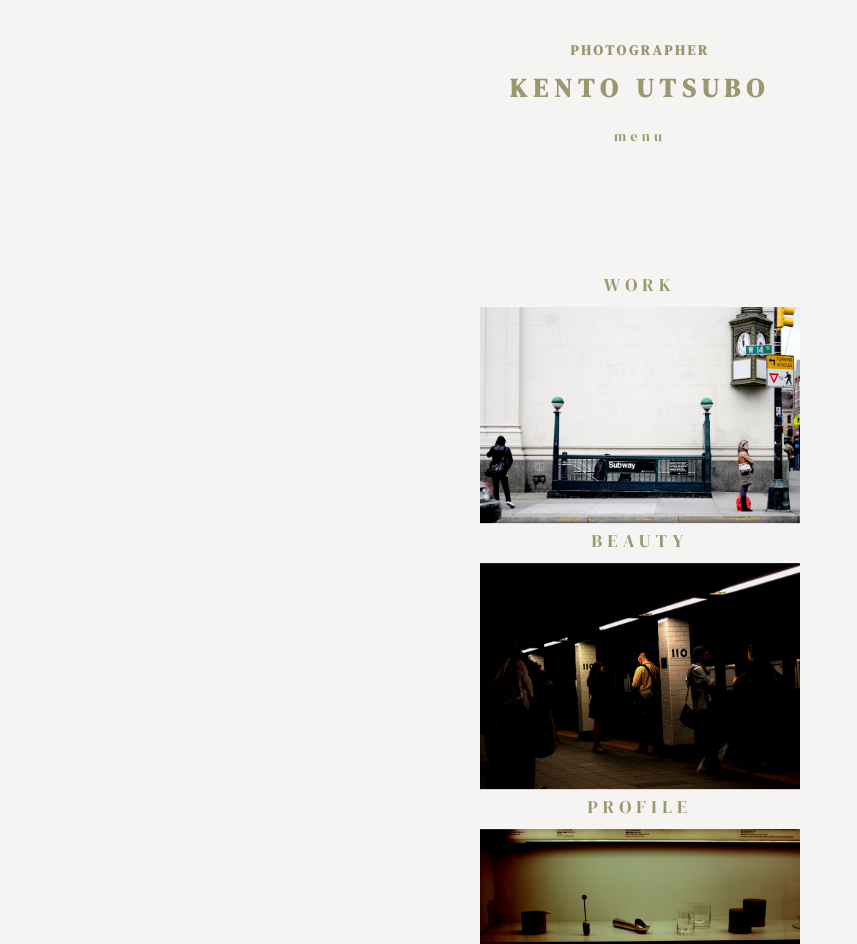
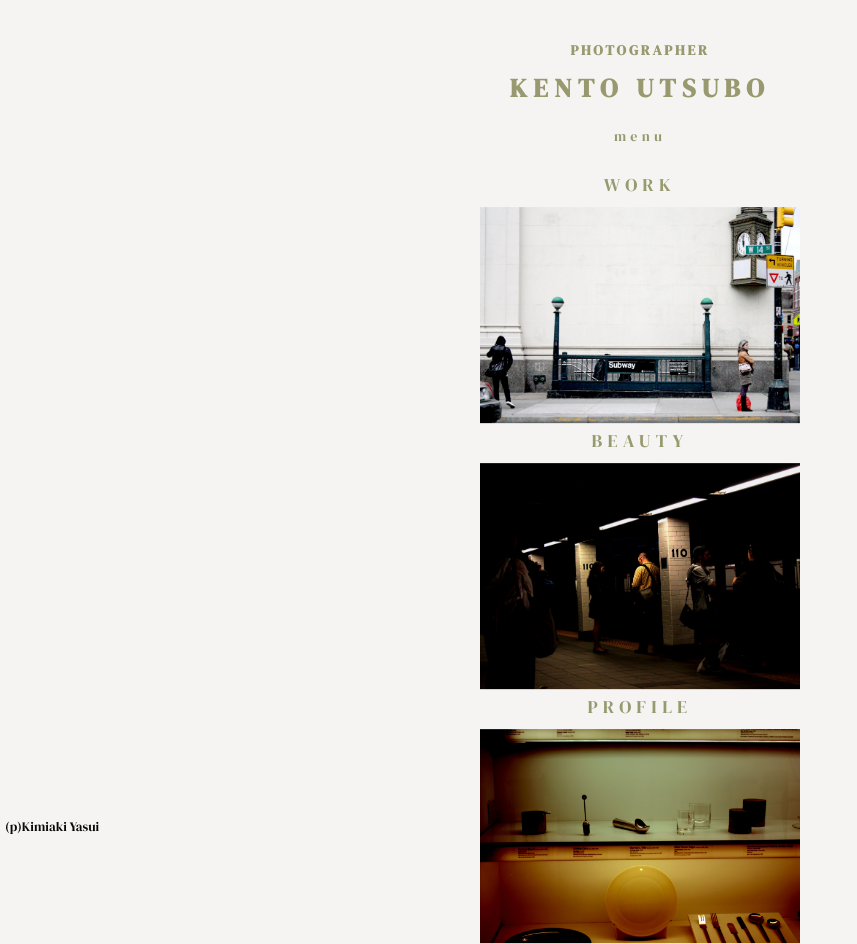
Before and after one commit to kimiakiyasui-2949/mysite-art90, a plain HTML site: page index.html in a window 1280 px wide. Shown: the top 944 px of the page, without its empty margins (0-857 px from the left). Drawn offline with Linux system fonts and the light colour scheme.

Commit message:
Add files via upload

```diff
--- a/index.html
+++ b/index.html
@@ -50,7 +50,7 @@ body{
 /* ===== MENU + THUMB ===== */
 .menu{
   position:absolute;
-  top:100%;
+  top:700px;
   left:50%;
   transform:translate(-50%,-50%);
   text-align:center;
@@ -114,10 +114,23 @@ input, textarea{
   margin-bottom:10px;
   padding:8px;
 }
+footer{
+
+  bottom: 0;
+  left: 0;
+  right: 0;
+  width: 100%;
+  text-align: left;
+  padding: 5px;
+  font-size: 13px;
+  color: #090909;
+
+  z-index: 1000;
+}
 @media screen and (max-width:600px){
   .menu{
   position:absolute;
-  top:100%;
+  top:650px;
   left:50%;
   transform:translate(-50%,-50%);
   text-align:center;
@@ -165,6 +178,9 @@ input, textarea{
   </div>
   <div class="caption">Beauty description text</div>
 </section>
+<footer>
+  <p>(p)Kimiaki Yasui</p>
+</footer>
 
 
 
```
Also changed, not shown: profile.html (+14 -0 lines).
